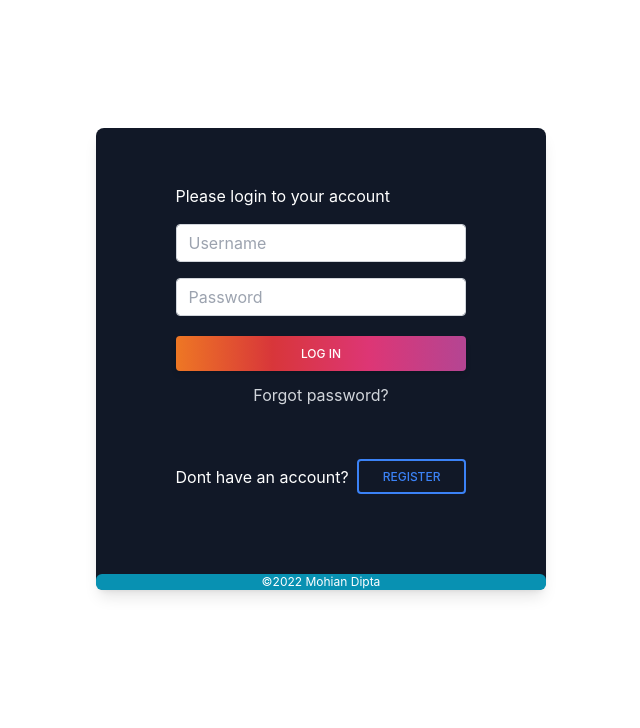
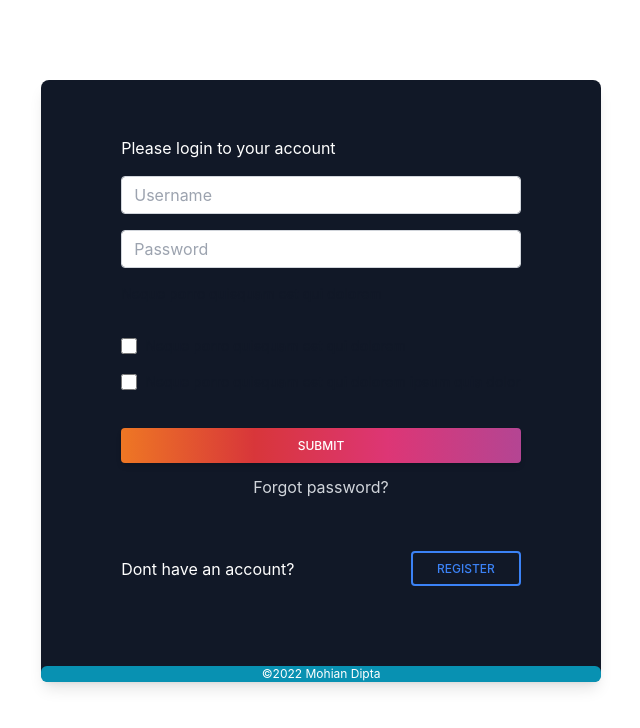
Before and after one commit to mohiandipta/next-tailwind-sanity, a Next.js app: page / in a window 1280 px wide. Shown: the top 728 px of the page, without its empty margins (319-959 px from the left). Built offline with nearby package versions, Linux system fonts and the light colour scheme.

Commit message:
form modified

```diff
--- a/components/Form.tsx
+++ b/components/Form.tsx
@@ -1,11 +1,11 @@
 export default function Form() {
   return (
-    <div className="container py-32 px-6 h-full">
+    <div className="container py-20 px-6 h-full">
       <div className="flex justify-center items-center flex-wrap h-full g-6 text-white">
-        <div className="xl:w-12/12">
+        <div className="lg:w-6/6">
           <div className="block bg-gray-900 shadow-lg rounded-lg">
             <div className="lg:flex lg:flex-wrap g-0">
-              <div className="lg:w-12/12 px-4 md:px-0">
+              <div className="lg:w-6/6 px-4 md:px-0">
                 <div className="md:p-14 md:mx-6">
                   <form>
                     <p className="mb-4">Please login to your account</p>
@@ -13,7 +13,7 @@ export default function Form() {
                       <input
                         type="text"
                         className="form-control block w-full px-3 py-1.5 text-base font-normal text-gray-700 bg-white bg-clip-padding border border-solid border-gray-300 rounded transition ease-in-out m-0 focus:text-gray-700 focus:bg-white focus:border-blue-600 focus:outline-none"
-                        id="exampleFormControlInput1"
+                        id="FormControlInput1"
                         placeholder="Username"
                       />
                     </div>
@@ -21,9 +21,35 @@ export default function Form() {
                       <input
                         type="password"
                         className="form-control block w-full px-3 py-1.5 text-base font-normal text-gray-700 bg-white bg-clip-padding border border-solid border-gray-300 rounded transition ease-in-out m-0 focus:text-gray-700 focus:bg-white focus:border-blue-600 focus:outline-none"
-                        id="exampleFormControlInput1"
+                        id="FormControlInput1"
                         placeholder="Password"
                       />
+                    </div>
+                    <p className="text-sm font-medium text-gray-900 dark:text-gray-300 mb-8">
+                      Neque porro quisquam est qui dolorem
+                    </p>
+
+                    <div className="flex items-center mb-4">
+                      <input
+                        id="default-checkbox"
+                        type="checkbox"
+                        value=""
+                        className="w-4 h-4 text-blue-600 bg-gray-100 rounded border-gray-300 focus:ring-blue-500 dark:focus:ring-blue-600 dark:ring-offset-gray-800 focus:ring-2 dark:bg-gray-700 dark:border-gray-600"
+                      />
+                      <label className="ml-2 text-sm font-medium text-gray-900 dark:text-gray-300">
+                        Neque porro quisquam est qui dolorem
+                      </label>
+                    </div>
+                    <div className="flex items-center mb-8">
+                      <input
+                        id="checked-checkbox"
+                        type="checkbox"
+                        value=""
+                        className="w-4 h-4 text-blue-600 bg-gray-100 rounded border-gray-300 focus:ring-blue-500 dark:focus:ring-blue-600 dark:ring-offset-gray-800 focus:ring-2 dark:bg-gray-700 dark:border-gray-600"
+                      />
+                      <label className="ml-2 text-sm font-medium text-gray-900 dark:text-gray-300">
+                        Neque porro quisquam est qui dolorem ipsum quia dolor
+                      </label>
                     </div>
                     <div className="text-center pt-1 mb-12 pb-1">
                       <button
@@ -36,7 +62,7 @@ export default function Form() {
                             "linear-gradient( to right, #ee7724, #d8363a, #dd3675, #b44593)",
                         }}
                       >
-                        Log in
+                        Submit
                       </button>
                       <a className="text-gray-300" href="#!">
                         Forgot password?
```
